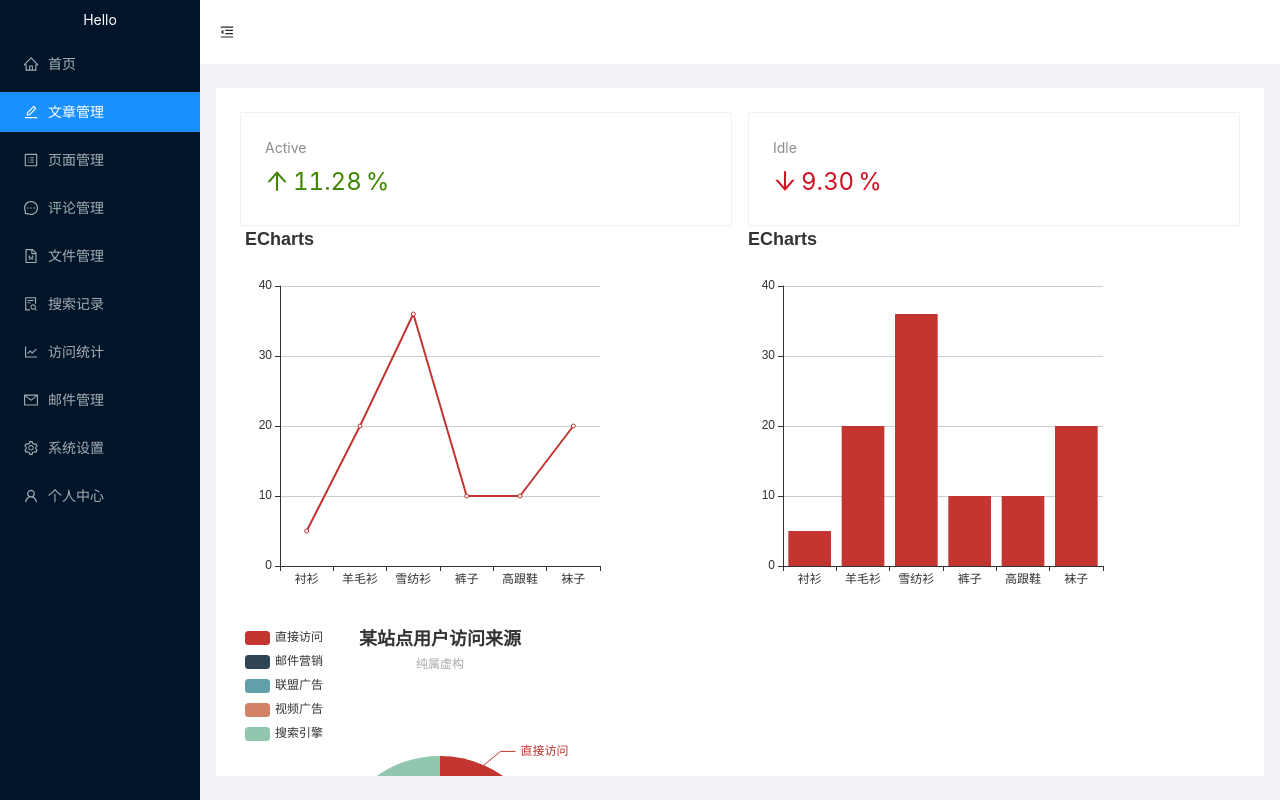
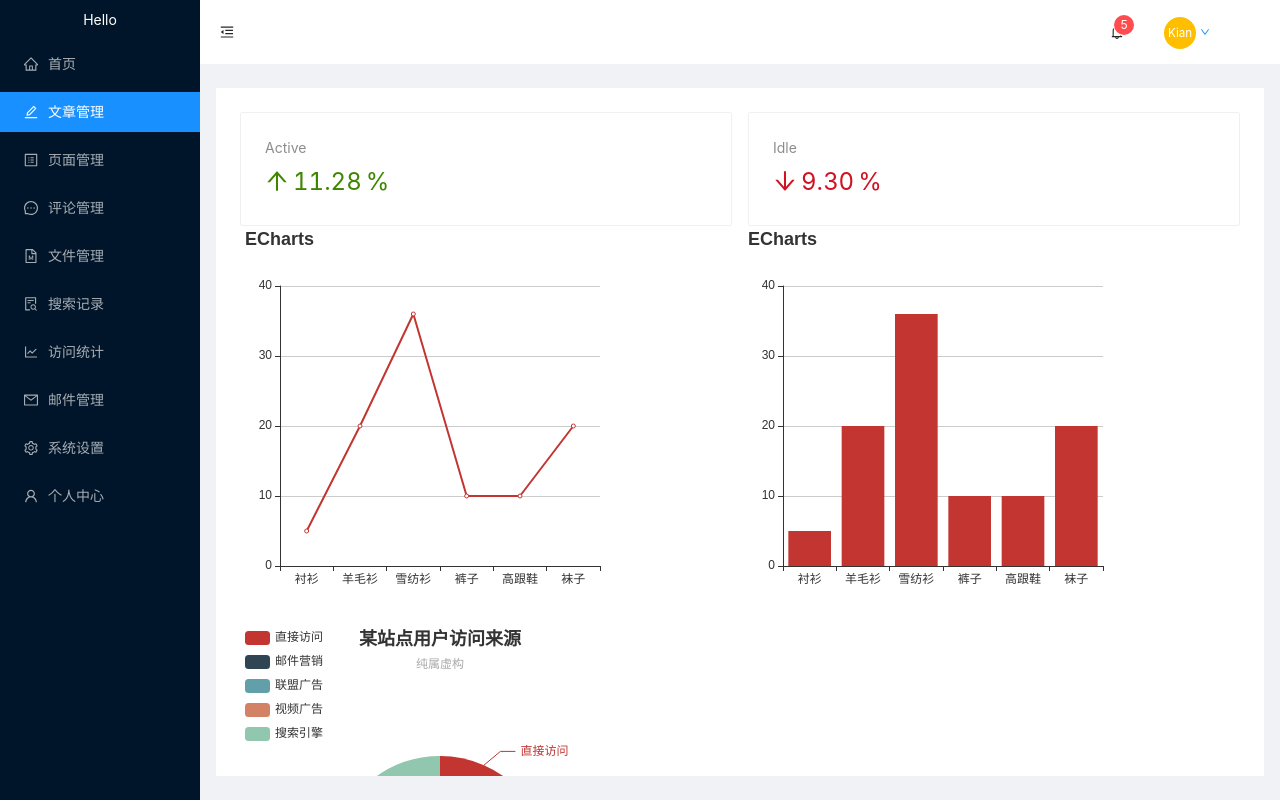
Before and after one commit to Kian-404/react-ts-vite, a React (Vite) app: page / in a window 1280 px wide. Built offline with nearby package versions, Linux system fonts and the light colour scheme.

Commit message:
:construction: 完善Header组件

```diff
--- a/src/layout/Header/index.css
+++ b/src/layout/Header/index.css
@@ -1,3 +1,16 @@
+.header{
+  display: flex;
+}
+.header .header-content{
+  flex: 1;
+  text-align: right;
+  margin-right: 50px;
+  display: flex;
+  flex-flow: row-reverse;
+}
+.header .header-content .option-item{
+  margin: 0 20px;
+}
 .trigger{
   margin: 0 20px;
 }
--- a/src/layout/Header/index.tsx
+++ b/src/layout/Header/index.tsx
@@ -1,25 +1,56 @@
 import React, { ElementType } from 'react';
 import { connect } from 'react-redux'
 import { toggleCollapsed } from '../../redux/actions/index'
-import { Layout } from 'antd';
+import { Layout, Badge, Menu, Dropdown, Avatar } from 'antd';
 import {
   MenuUnfoldOutlined,
   MenuFoldOutlined,
+  BellOutlined,
+  DownOutlined,
+  LogoutOutlined,
+  UserOutlined
 } from '@ant-design/icons';
 import './index.css'
-
 const { Header, } = Layout;
 interface props {
   collapsed: Boolean,
   setCollapesd: Function
 }
-const MyHeader:ElementType = ({ collapsed, setCollapesd }: props) => {
+
+const menu = (
+  <Menu>
+    <Menu.Item >
+      <UserOutlined />
+      详情
+    </Menu.Item>
+    <Menu.Item >
+      <LogoutOutlined />
+        退出
+    </Menu.Item>
+  </Menu>
+);
+const MyHeader: ElementType = ({ collapsed, setCollapesd }: props) => {
   return (
-    <Header className="site-layout-background" style={{ padding: 0 }}>
-      {React.createElement(collapsed ? MenuUnfoldOutlined : MenuFoldOutlined, {
-        className: 'trigger',
-        onClick: () => setCollapesd(!collapsed),
-      })}
+    <Header className="site-layout-background header" style={{ padding: 0 }}>
+      <div className="toggle-menu">
+        {React.createElement(collapsed ? MenuUnfoldOutlined : MenuFoldOutlined, {
+          className: 'trigger',
+          onClick: () => setCollapesd(!collapsed),
+        })}
+      </div>
+      <div className="header-content">
+
+        <div className="option-item">
+          <Dropdown overlay={menu} placement="bottomCenter" arrow>
+            <a className="ant-dropdown-link" onClick={e => e.preventDefault()}>
+              <Avatar style={{ backgroundColor: '#ffbf00' }}>Kian</Avatar> <DownOutlined />
+            </a>
+          </Dropdown>
+        </div>
+        <div className="option-item">
+          <Badge count={5}><BellOutlined /></Badge>
+        </div>
+      </div>
     </Header>
   )
 }
```
